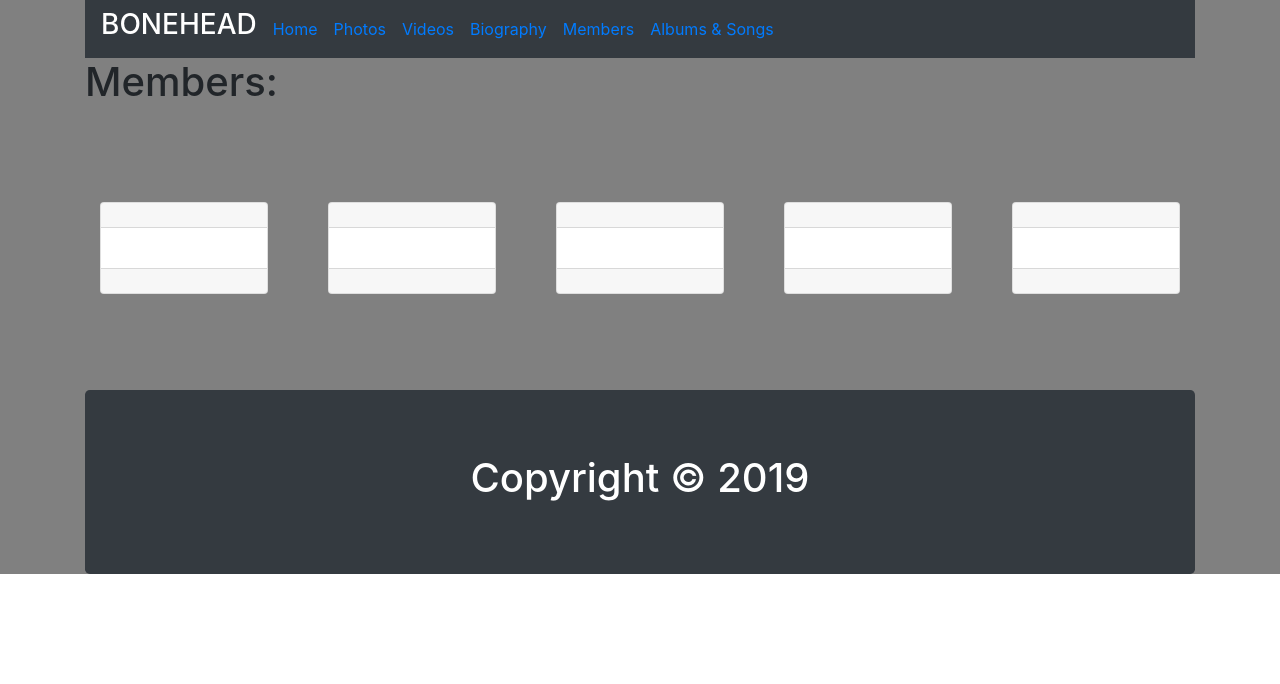
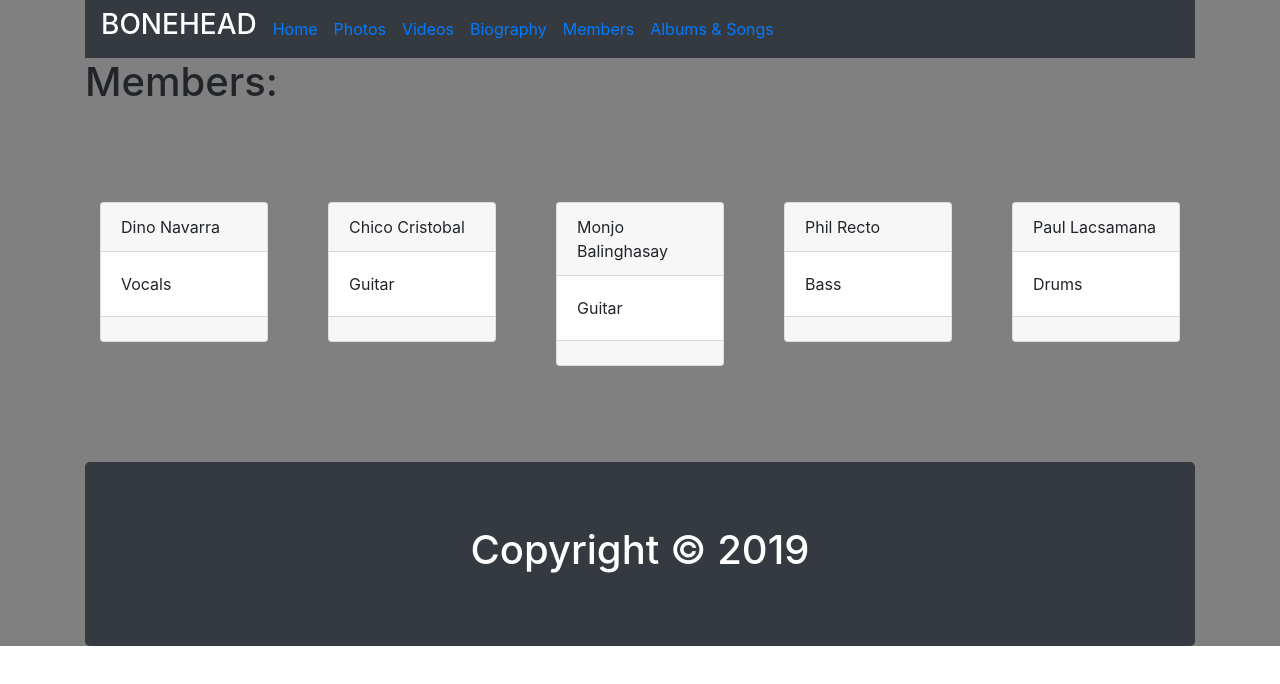
Before and after one commit to precto1285/ReactBone, a React (Create React App) app in the folder bonehead/: page /Members in a window 1280 px wide. Shown: the top 684 px of the page. Built offline with nearby package versions, Linux system fonts and the light colour scheme.

Commit message:
added props ane state to Members

```diff
--- a/bonehead/src/Components/Main/Members.js
+++ b/bonehead/src/Components/Main/Members.js
@@ -5,24 +5,42 @@ import Member from './../Sub/Member';
 
 export default class Members extends Component {
   render() {
+    this.state = {
+      name: ['Dino Navarra', 'Chico Cristobal', 'Monjo Balinghasay', 'Phil Recto', 'Paul Lacsamana'],
+      role: ['Vocals', 'Guitar', 'Bass', 'Drums']
+    }
     return (
       <div>
         <h1>Members:</h1>
         <Row className="my-5 py-5">
           <Col>
-            <Member />
+            <Member
+              name={this.state.name[0]}
+              role={this.state.role[0]}
+            />
           </Col>
           <Col>
-            <Member />
+            <Member
+              name={this.state.name[1]}
+              role={this.state.role[1]}
+            />
           </Col>
           <Col>
-            <Member />
+            <Member
+              name={this.state.name[2]}
+              role={this.state.role[1]}
+            />
           </Col>
           <Col>
-            <Member />
+            <Member
+              name={this.state.name[3]}
+              role={this.state.role[2]}
+            />
           </Col>
           <Col>
-            <Member />
+            <Member
+              name={this.state.name[4]}
+              role={this.state.role[3]} />
           </Col>
         </Row>
       </div>
--- a/bonehead/src/Components/Sub/Member.js
+++ b/bonehead/src/Components/Sub/Member.js
@@ -5,8 +5,12 @@ const Member = props => {
   return (
     <div className="container">
       <Card>
-        <div className="card-header"></div>
-        <div className="card-body"></div>
+        <div className="card-header">
+          {props.name}
+        </div>
+        <div className="card-body">
+          {props.role}
+        </div>
         <div className="card-footer"></div>
       </Card>
     </div>
```
Also changed, not shown: bonehead/src/Components/Sub/Video.js (line endings or trailing spaces).
